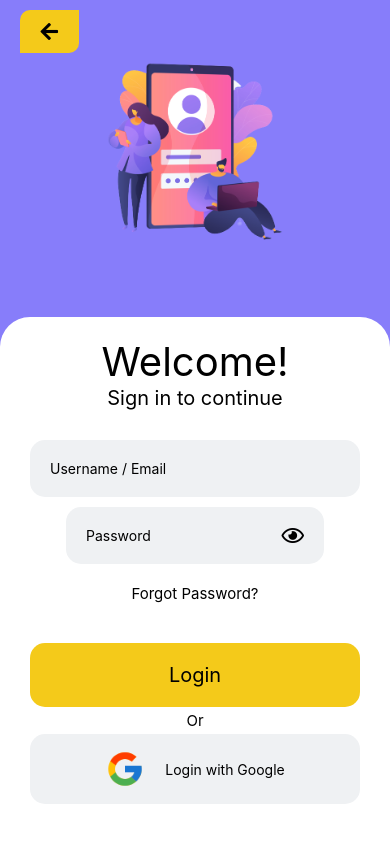
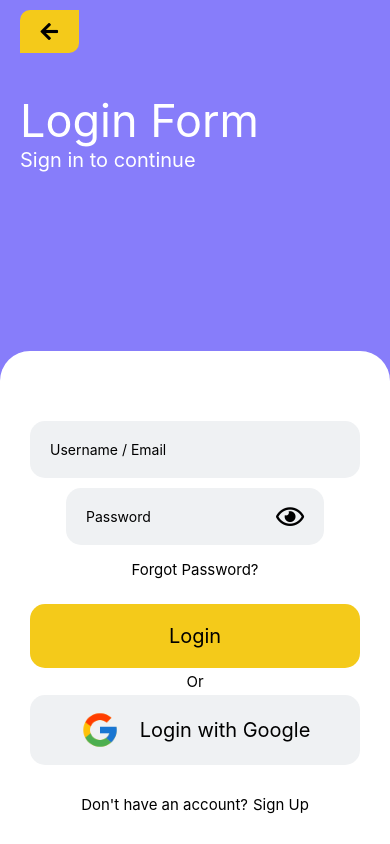
Before and after one commit to jc-padua/ITEP312-TF, a React Native app: screen /Login in a window 390 px wide. Built offline with nearby package versions, Linux system fonts and the light colour scheme.

Commit message:
added button component and flash message

```diff
--- /dev/null
+++ b/components/Button.js
@@ -0,0 +1,38 @@
+import { Image, StyleSheet, Text, TouchableOpacity, View } from 'react-native'
+import React from 'react'
+import FontAwesome5Icon from 'react-native-vector-icons/FontAwesome5'
+
+
+const Button = ({
+    title,
+    titleColor,
+    titleSize,
+    titleWeight,
+    buttonColor = 'blue',
+    iconName,
+    iconSize = 0,
+    iconColor,
+    onPress = () => { }
+}) => {
+    return (
+        <TouchableOpacity onPress={onPress} style={[styles.buttonContainer, { backgroundColor: buttonColor }]}>
+            <FontAwesome5Icon name={iconName} size={iconSize} color={iconColor} />
+            <Text style={{ color: titleColor, fontSize: titleSize, fontWeight: titleWeight }}>{title}</Text>
+        </TouchableOpacity>
+    )
+}
+
+export default Button
+
+const styles = StyleSheet.create({
+    buttonContainer: {
+        padding: 20,
+        width: '100%',
+        alignSelf: 'center',
+        borderRadius: 15,
+        alignItems: 'center',
+        justifyContent: 'center',
+        flexDirection: 'row',
+        gap: 15,
+    },
+})
--- a/package.json
+++ b/package.json
@@ -15,6 +15,7 @@
     "expo-status-bar": "~1.4.4",
     "react": "18.2.0",
     "react-native": "0.71.8",
+    "react-native-flash-message": "^0.4.1",
     "react-native-safe-area-context": "4.5.0",
     "react-native-screens": "~3.20.0",
     "react-native-vector-icons": "^9.2.0"
--- a/screens/ForgotScreen.js
+++ b/screens/ForgotScreen.js
@@ -5,6 +5,7 @@ import { SafeAreaView } from 'react-native-safe-area-context'
 import FontAwesome5 from 'react-native-vector-icons/FontAwesome5';
 import { useNavigation } from '@react-navigation/native';
 import KeyboardAvoidingWrapper from '../components/KeyboardAvoidingWrapper';
+import Button from '../components/Button';
 
 const ForgotScreen = () => {
     const navigation = useNavigation();
@@ -35,6 +36,7 @@ const ForgotScreen = () => {
                                     Confirm
                                 </Text>
                             </TouchableOpacity>
+                            <Button title='Button' iconName='google' iconSize={25} iconColor='white' />
                         </View>
                     </View>
                 </ScrollView>
--- a/screens/LoginScreen.js
+++ b/screens/LoginScreen.js
@@ -1,5 +1,5 @@
 import { Image, KeyboardAvoidingView, Platform, ScrollView, StyleSheet, Text, TextInput, TouchableOpacity, View } from 'react-native'
-import React from 'react'
+import React, { useState } from 'react'
 import { COLORS } from '../constants/colors'
 import { SafeAreaView } from 'react-native-safe-area-context'
 import FontAwesome5 from 'react-native-vector-icons/FontAwesome5';
@@ -7,6 +7,10 @@ import { useNavigation } from '@react-navigation/native';
 import KeyboardAvoidingWrapper from '../components/KeyboardAvoidingWrapper';
 
 const LoginScreen = () => {
+    const [email, setEmail] = useState('');
+    const [password, setPassword] = useState('');
+    const [hidePassword, setHidePassword] = useState(true);
+
     const navigation = useNavigation();
     return (
         <KeyboardAvoidingView
@@ -18,28 +22,32 @@ const LoginScreen = () => {
                     <TouchableOpacity onPress={() => navigation.goBack()} style={styles.backButton}>
                         <FontAwesome5 name={'arrow-left'} solid size={20} />
                     </TouchableOpacity>
-                    {/* <Text style={{ fontSize: 50, color: '#FFF' }}>Hi!</Text> */}
-                    <Image source={require("../assets/images/signup.png")} style={{ width: 200, height: 200, alignSelf: 'center' }} />
+                    <View style={{ marginLeft: 20, marginTop: 40 }}>
+                        <Text style={{ fontSize: 45, color: '#fff' }}>Login Form</Text>
+                        <Text style={{ fontSize: 20, color: '#fff', }}>Sign in to continue</Text>
+                    </View>
                 </View>
             </SafeAreaView>
             <KeyboardAvoidingWrapper>
                 <ScrollView contentContainerStyle={{ flexGrow: 1 }}>
-                    <View style={{ flex: 1, backgroundColor: '#FFF', borderTopLeftRadius: 30, borderTopRightRadius: 30 }}>
-                        <Text style={{ fontSize: 40, color: '#000', textAlign: 'center', marginTop: 20 }}>Welcome!</Text>
-                        <Text style={{ fontSize: 20, color: '#000', textAlign: 'center' }}>Sign in to continue</Text>
+                    <View style={{ flex: 1, backgroundColor: '#FFF', height: 600, borderTopLeftRadius: 30, borderTopRightRadius: 30 }}>
                         <View style={styles.formContainer}>
                             <TextInput style={styles.input}
                                 placeholder='Username / Email'
                             />
                             <View style={{ flexDirection: 'row' }}>
                                 <TextInput style={styles.input}
-                                    secureTextEntry
+                                    secureTextEntry={hidePassword}
                                     placeholder='Password'
                                 />
-                                <FontAwesome5 name='eye' size={20} style={{ position: 'absolute', alignSelf: 'center', right: 20 }} />
+                                {
+                                    hidePassword ?
+                                        <FontAwesome5 onPress={() => setHidePassword(!hidePassword)} name='eye' style={styles.passwordShow} size={25} />
+                                        : <FontAwesome5 onPress={() => setHidePassword(!hidePassword)} name='eye-slash' style={styles.passwordShow} size={25} />
+                                }
                             </View>
                             <TouchableOpacity onPress={() => navigation.navigate('Forgot')}>
-                                <Text style={{ alignSelf: 'flex-end', marginVertical: 10, fontSize: 15 }}>Forgot Password?</Text>
+                                <Text style={{ alignSelf: 'flex-end', marginVertical: 5, fontSize: 15 }}>Forgot Password?</Text>
                             </TouchableOpacity>
                             <TouchableOpacity style={styles.signupButton}>
                                 <Text style={{ fontSize: 20 }}>
@@ -52,8 +60,16 @@ const LoginScreen = () => {
                         </Text>
                         <TouchableOpacity style={styles.googleButton}>
                             <Image source={require('../assets/images/google-icon.png')} style={{ width: 40, height: 40 }} />
-                            <Text>Login with Google</Text>
+                            <Text style={{ fontSize: 20 }}>Login with Google</Text>
                         </TouchableOpacity>
+                        <View style={{ flexDirection: 'row', gap: 5, alignSelf: 'center', marginVertical: 30 }}>
+                            <Text style={{ fontSize: 15 }}>
+                                Don't have an account?
+                            </Text>
+                            <TouchableOpacity>
+                                <Text style={{ fontSize: 15 }}>Sign Up</Text>
+                            </TouchableOpacity>
+                        </View>
                     </View>
                 </ScrollView>
             </KeyboardAvoidingWrapper>
@@ -75,7 +91,7 @@ const styles = StyleSheet.create({
         marginTop: 10
     },
     formContainer: {
-        paddingTop: 30,
+        paddingTop: 70,
         paddingHorizontal: 30,
         gap: 10,
         alignItems: 'center',
@@ -86,13 +102,18 @@ const styles = StyleSheet.create({
         borderRadius: 15,
         backgroundColor: '#eff1f3'
     },
+    passwordShow: {
+        position: 'absolute',
+        alignSelf: 'center',
+        right: 20,
+    },
     signupButton: {
         width: '100%',
         padding: 20,
         backgroundColor: '#f4ca1a',
         borderRadius: 15,
         alignItems: 'center',
-        marginTop: 20
+        marginTop: 10
     },
     googleButton: {
         flexDirection: 'row',
@@ -103,6 +124,5 @@ const styles = StyleSheet.create({
         marginHorizontal: 30,
         padding: 15,
         borderRadius: 15,
-        marginBottom: 40
     }
 })
--- a/screens/SignupScreen.js
+++ b/screens/SignupScreen.js
@@ -5,50 +5,77 @@ import { SafeAreaView } from 'react-native-safe-area-context'
 import FontAwesome5 from 'react-native-vector-icons/FontAwesome5';
 import { useNavigation } from '@react-navigation/native';
 import KeyboardAvoidingWrapper from '../components/KeyboardAvoidingWrapper';
+import Button from '../components/Button';
+import FlashMessage, { showMessage, hideMessage } from 'react-native-flash-message';
 
 const SignupScreen = () => {
-    const [username, setUsername] = useState('');
-    const [email, setEmail] = useState('');
-    const [password, setPassword] = useState('');
     const [hidePassword, setHidePassword] = useState(true);
+    const [hideConfirmPassword, setConfirmHidePassword] = useState(true);
 
+    const [input, setInput] = useState({
+        username: "",
+        email: "",
+        password: "",
+        confirmPassword: "",
+    })
+
+    const onChangeValue = (textValue, inputName) => {
+        setInput((prevInput) => ({
+            ...prevInput,
+            [inputName]: textValue,
+        }));
+    }
+
+    const handleValidation = () => {
+
+    }
 
     const navigation = useNavigation();
     return (
-        <KeyboardAvoidingView
-            behavior={Platform.OS === 'ios' ? 'padding' : 'height'}
-            style={{ flex: 1, backgroundColor: COLORS.bg }}
-        >
+        <View style={{ flex: 1, backgroundColor: COLORS.bg }}>
             <SafeAreaView style={{ flex: 1 }}>
                 <View>
                     <TouchableOpacity onPress={() => navigation.goBack()} style={styles.backButton}>
                         <FontAwesome5 name={'arrow-left'} solid size={20} />
                     </TouchableOpacity>
-                    {/* <Text style={{ fontSize: 50, color: '#FFF' }}>Hi!</Text> */}
-                    <Image source={require("../assets/images/signup.png")} style={{ width: 200, height: 200, alignSelf: 'center' }} />
+                    <View style={{ marginLeft: 20, marginTop: 40 }}>
+                        <Text style={{ fontSize: 45, color: '#fff' }}>Sign Up Form</Text>
+                        <Text style={{ fontSize: 20, color: '#fff' }}>Create a new account</Text>
+                    </View>
                 </View>
             </SafeAreaView>
             <KeyboardAvoidingWrapper>
                 <ScrollView contentContainerStyle={{ flexGrow: 1 }}>
                     <View style={{ flex: 1, backgroundColor: '#FFF', borderTopLeftRadius: 30, borderTopRightRadius: 30 }}>
-                        <Text style={{ fontSize: 30, color: '#000', textAlign: 'center', marginTop: 20 }}>Create a new account</Text>
+                        <FlashMessage position="top" style={{ borderTopLeftRadius: 30, borderTopRightRadius: 30 }} />
                         <View style={styles.formContainer}>
                             <TextInput style={styles.input}
                                 placeholder='Username'
+                                value={input.username}
+                                onChangeText={text => onChangeValue(text, 'username')}
                             />
                             <TextInput style={styles.input}
                                 placeholder='Email'
+                                value={input.email}
+                                onChangeText={text => onChangeValue(text, 'email')}
                             />
                             <View style={{ flexDirection: 'row' }}>
                                 <TextInput style={styles.input}
                                     secureTextEntry={hidePassword}
                                     placeholder='Password'
+                                    value={input.password}
+                                    onChangeText={text => onChangeValue(text, 'password')}
                                 />
-                                {
-                                    hidePassword ?
-                                        <FontAwesome5 onPress={() => setHidePassword(!hidePassword)} name='eye' style={styles.passwordInput} size={25} />
-                                        : <FontAwesome5 onPress={() => setHidePassword(!hidePassword)} name='eye-slash' style={styles.passwordInput} size={25} />
-                                }
+                                <FontAwesome5 onPress={() => setHidePassword(!hidePassword)} name={hidePassword ? 'eye' : 'eye-slash'} style={styles.passwordShow} size={25} />
+                            </View>
+                            <View style={{ flexDirection: 'row' }}>
+                                <TextInput style={styles.input}
+                                    secureTextEntry={hideConfirmPassword}
+                                    placeholder='Confirm Password'
+                                    value={input.confirmPassword}
+                                    onChangeText={text => onChangeValue(text, 'confirmPassword')}
+                                />
+                                <FontAwesome5 onPress={() => setConfirmHidePassword(!hideConfirmPassword)} name={hideConfirmPassword ? 'eye' : 'eye-slash'} style={styles.passwordShow} size={25} />
                             </View>
                             <View style={{ flexDirection: 'row', gap: 5 }}>
                                 <Text>Already have an account?</Text>
@@ -56,23 +83,26 @@ const SignupScreen = () => {
                                     <Text style={{ color: 'blue' }}>Login here</Text>
                                 </TouchableOpacity>
                             </View>
-                            <TouchableOpacity style={styles.signupButton}>
-                                <Text style={{ fontSize: 20 }}>
-                                    Sign Up
-                                </Text>
-                            </TouchableOpacity>
+                            {/* TODO: SIGN UP */}
+                            <Button onPress={() => {
+                                /* HERE IS WHERE WE'RE GOING TO SHOW OUR FIRST MESSAGE */
+                                showMessage({
+                                    message: "Simple message",
+                                    type: "danger",
+                                });
+                            }} title='Sign Up' titleSize={20} titleWeight={'500'} buttonColor='#f4ca1a' />
                         </View>
                         <Text style={{ fontSize: 15, margin: 4, textAlign: 'center' }}>
                             Or
                         </Text>
                         <TouchableOpacity style={styles.googleButton}>
                             <Image source={require('../assets/images/google-icon.png')} style={{ width: 40, height: 40 }} />
-                            <Text>Sign Up with Google</Text>
+                            <Text style={{ fontWeight: '500', fontSize: 15 }}>Sign Up with Google</Text>
                         </TouchableOpacity>
                     </View>
                 </ScrollView>
             </KeyboardAvoidingWrapper>
-        </KeyboardAvoidingView >
+        </View >
     )
 }
 
@@ -92,7 +122,7 @@ const styles = StyleSheet.create({
     formContainer: {
         paddingTop: 30,
         paddingHorizontal: 30,
-        gap: 10,
+        gap: 15,
         alignItems: 'center',
     },
     input: {
@@ -101,7 +131,7 @@ const styles = StyleSheet.create({
         borderRadius: 15,
         backgroundColor: '#eff1f3'
     },
-    passwordInput: {
+    passwordShow: {
         position: 'absolute',
         alignSelf: 'center',
         right: 20
--- a/screens/WelcomeScreen.js
+++ b/screens/WelcomeScreen.js
@@ -3,6 +3,7 @@ import { StyleSheet, Text, View, Image, SafeAreaView } from 'react-native'
 import { COLORS } from '../constants/colors'
 import { TouchableOpacity } from 'react-native'
 import { useNavigation } from '@react-navigation/native'
+import Button from '../components/Button'
 
 const WelcomeScreen = () => {
 
@@ -18,21 +19,12 @@ const WelcomeScreen = () => {
                     <Image source={require("../assets/images/welcome.png")}
                         style={{ width: 450, height: 350, borderRadius: 200 }} />
                 </View>
-                <View style={{ marginTop: 4, alignItems: 'center' }}>
-                    <TouchableOpacity
-                        onPress={() => navigation.navigate('Signup')}
-                        style={styles.button}>
-                        <Text
-                            className="text-xl font-bold text-center text-gray-700"
-                            style={{ fontSize: 20, fontWeight: 'bold', color: '#050505' }}
-                        >
-                            Sign Up
-                        </Text>
-                    </TouchableOpacity>
+                <View style={styles.buttonContainer}>
+                    <Button onPress={() => navigation.navigate('Signup')} title='Sign Up' titleColor='black' titleSize={20} titleWeight={'bold'} buttonColor='#f4ca1a' />
                     <View style={styles.signUpContainer}>
-                        <Text style={{ fontWeight: '600', color: '#FFF' }}>Already have an account?</Text>
+                        <Text style={{ color: '#FFF', fontSize: 20 }}>Already have an account?</Text>
                         <TouchableOpacity onPress={() => navigation.navigate('Login')}>
-                            <Text className="font-semibold text-yellow-400"> Log In</Text>
+                            <Text style={{ fontWeight: '600', fontSize: 20, color: '#FFF' }}> Log In</Text>
                         </TouchableOpacity>
                     </View>
                 </View>
@@ -47,6 +39,7 @@ export default WelcomeScreen
 const styles = StyleSheet.create({
     container: {
         flex: 1,
+        alignItems: 'center',
         justifyContent: 'space-around',
         marginTop: 50,
         marginBottom: 4,
@@ -55,12 +48,11 @@ const styles = StyleSheet.create({
         flexDirection: 'row',
         justifyContent: 'center',
     },
-    button: {
-        width: '70%',
-        padding: 20,
-        backgroundColor: '#f4ca1a',
-        borderRadius: 15,
-        alignItems: 'center'
+    buttonContainer: {
+        marginTop: 4,
+        alignItems: 'center',
+        justifyContent: 'center',
+        width: '80%'
     },
     signUpContainer: {
         flexDirection: 'row',
```
Also changed, not shown: assets/images/default-icon.png (added), 1 other file (tests, documents, lock files or other folders).
